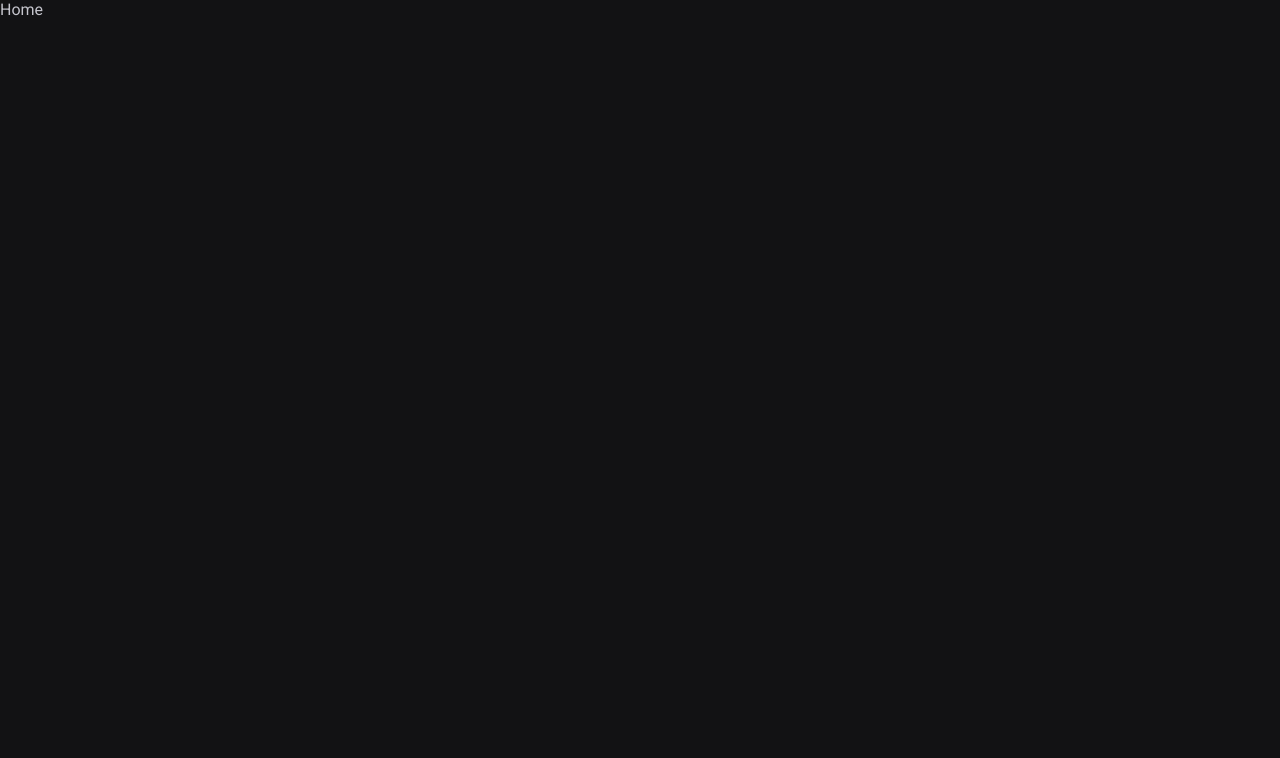
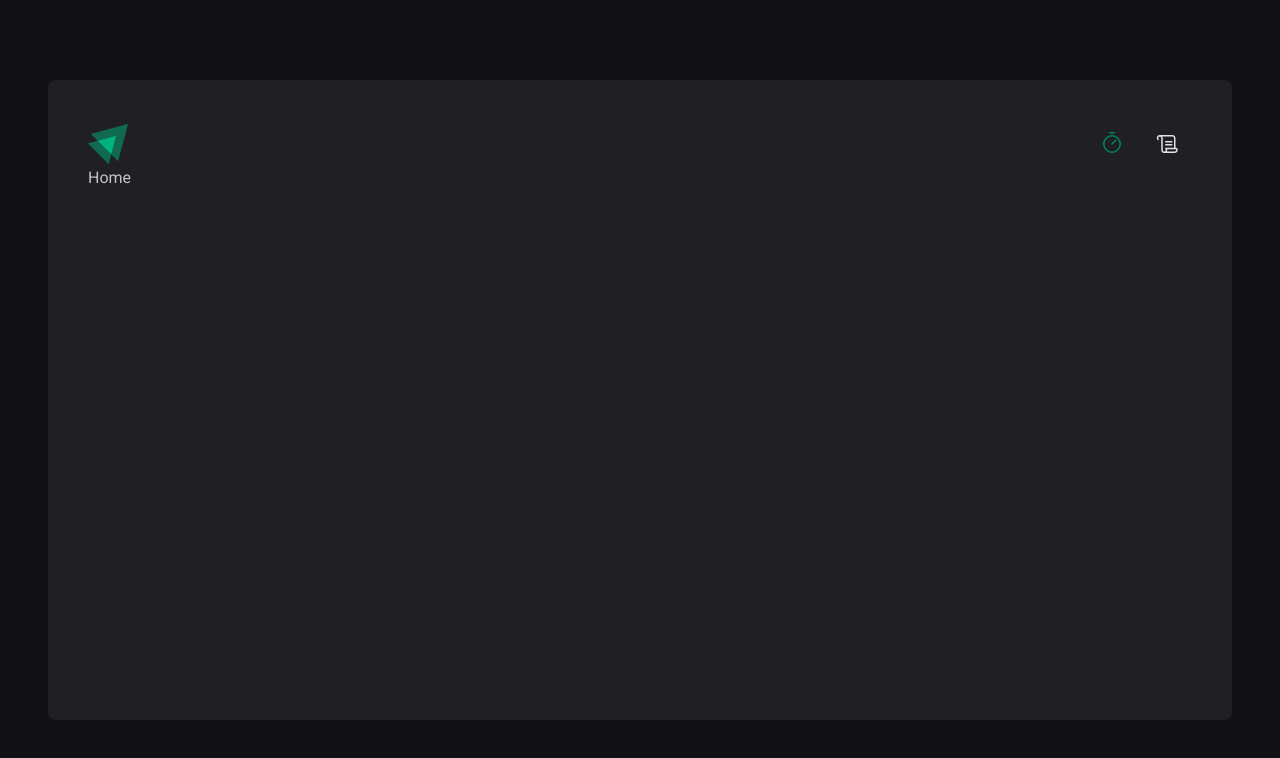
Before and after one commit to LinnykerEros/Pomodoro, a React (Create React App) app: page / in a window 1280 px wide. Shown: the top 758 px of the page. Built offline with nearby package versions, Linux system fonts and the light colour scheme.

Commit message:
added and fix: Logo and eslint

```diff
--- a/package.json
+++ b/package.json
@@ -10,6 +10,7 @@
     "@types/node": "^16.11.64",
     "@types/react": "^18.0.21",
     "@types/react-dom": "^18.0.6",
+    "phosphor-react": "^1.4.1",
     "react": "^18.2.0",
     "react-dom": "^18.2.0",
     "react-router-dom": "^6.4.2",
--- a/src/Router.tsx
+++ b/src/Router.tsx
@@ -3,13 +3,19 @@ import { Routes, Route } from "react-router-dom";
 import React from "react";
 import Home from "./pages/Home";
 import History from "./pages/History";
+import { DefaultLayout } from "./layouts/DefaultLayout";
 
 function Router() {
   return (
     <Routes>
-      <Route path="/" element={<Home />} />
-      <Route path="/history" element={<History />} />
-      <Route />
+      <Route path="/" element={<DefaultLayout />}>
+        <Route path="/" element={<Home />} />
+        <Route path="/history" element={<History />} />
+      </Route>
+      {/* <Route path="/admin" element={<DefaultLayout />}>
+        <Route path="/" element={<Home />} />
+        <Route path="/history" element={<History />} />
+      </Route> */}
     </Routes>
   );
 }
```
Also changed, not shown: src/assets/Logo.svg (added), 1 other file (tests, documents, lock files or other folders).
